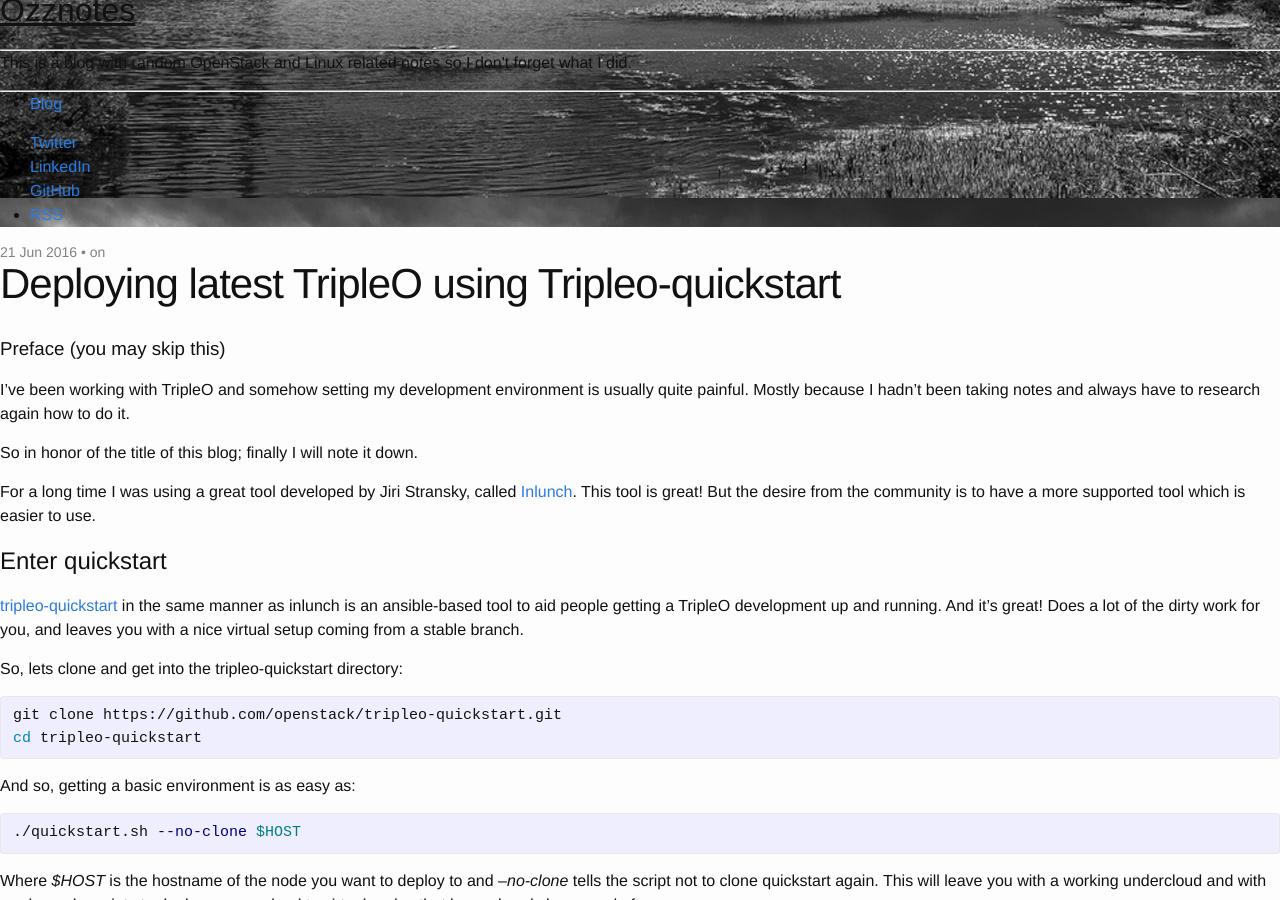
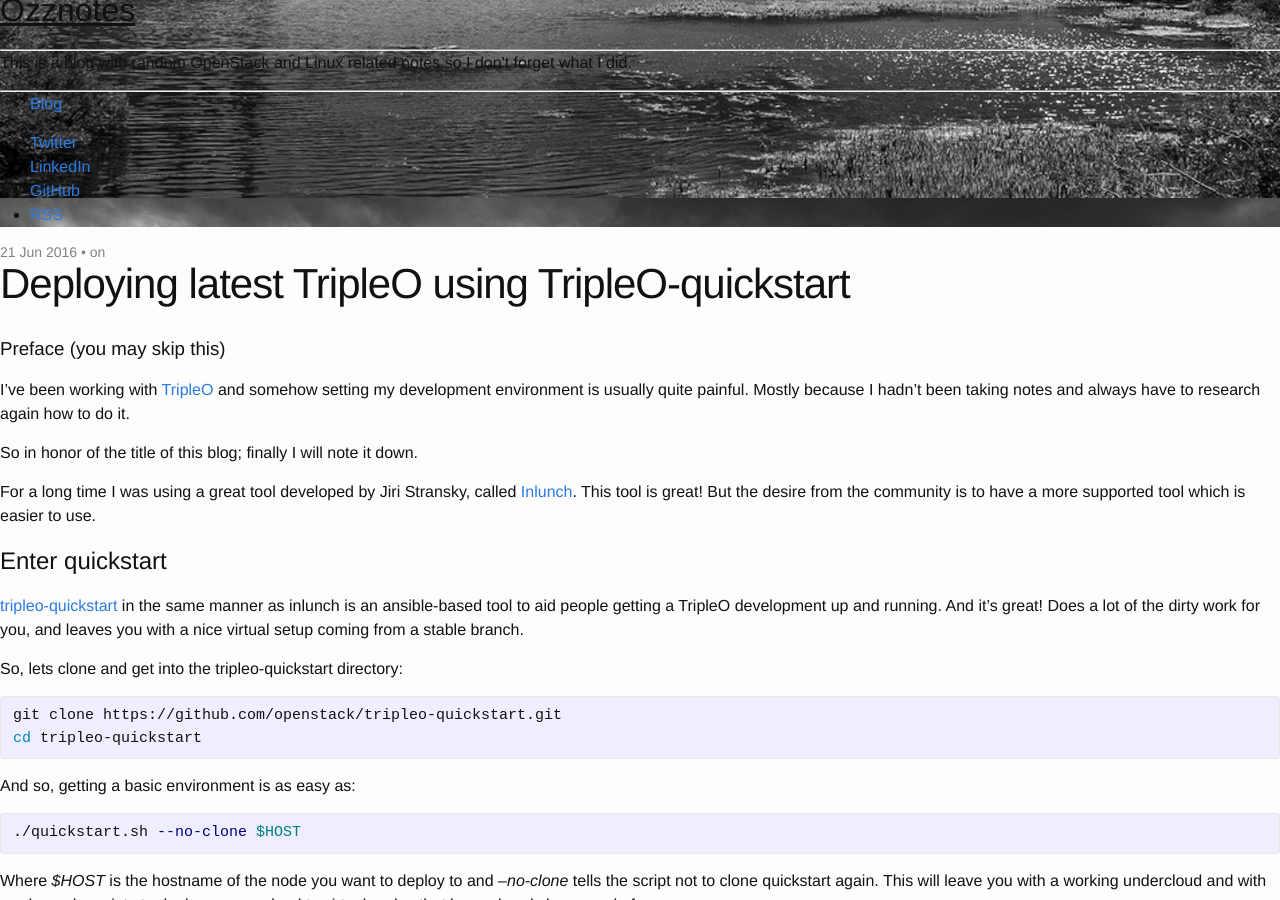
Before and after one commit to JAORMX/JAORMX.github.io, a Jekyll site: the page built from _posts/2016-06-21-deploying-master-tripleo-quickstart.markdown, in a window 1280 px wide and 900 px high, scrolled down 628 px. Built offline with Jekyll 4.4.1, drawn with Linux system fonts in a browser that asks for light colours; nearby versions of some CDN libraries; part of the change alters nothing that is shown.

```diff
--- a/_posts/2016-06-21-deploying-master-tripleo-quickstart.markdown
+++ b/_posts/2016-06-21-deploying-master-tripleo-quickstart.markdown
@@ -1,15 +1,15 @@
 ---
 layout: post
-title:  "Deploying latest TripleO using Tripleo-quickstart"
+title:  "Deploying latest TripleO using TripleO-quickstart"
 date:   2016-06-21 10:13:03 +0300
 categories: tripleo openstack
 ---
 
 ### Preface (you may skip this)
 
-I've been working with TripleO and somehow setting my development environment
-is usually quite painful. Mostly because I hadn't been taking notes and always
-have to research again how to do it.
+I've been working with [TripleO][tripleo] and somehow setting my development
+environment is usually quite painful. Mostly because I hadn't been taking notes
+and always have to research again how to do it.
 
 So in honor of the title of this blog; finally I will note it down.
 
@@ -110,6 +110,7 @@ rm -f overcloud-full.qcow2
 And that's that! The new images should be registered in the undercloud's
 Glance, and you should be ready to go!
 
+[tripleo]: http://tripleo.org/index.html
 [inlunch]: https://github.com/jistr/inlunch
 [quickstart-repo]: https://github.com/openstack/tripleo-quickstart
 [config-dir]: https://github.com/openstack/tripleo-quickstart/tree/master/config/general_config
```
